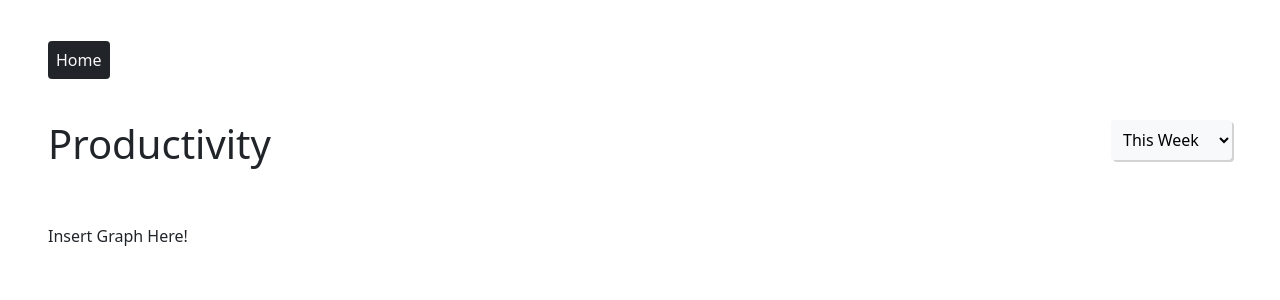
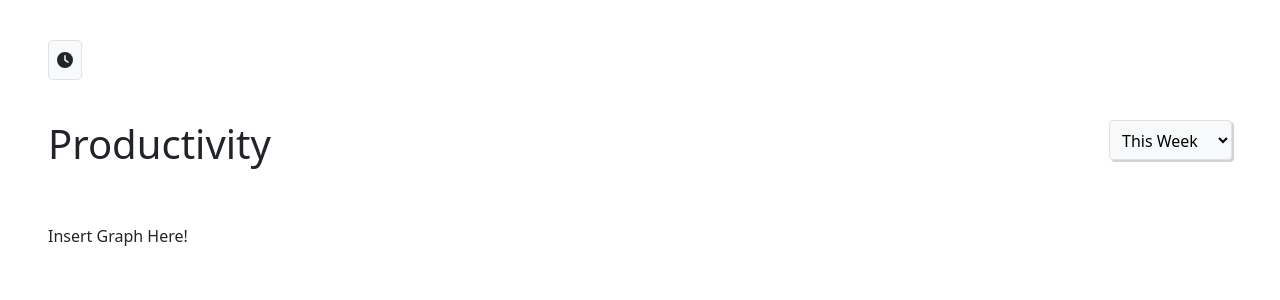
Before and after one commit to Lim-Wei-Jie/Focustudy, a Vue app in the folder frontend/: page /analytics in a window 1280 px wide. Shown: the top 300 px of the page. Built offline with nearby package versions, Linux system fonts and the light colour scheme; no server answers.

Commit message:
Installed fontawesome

```diff
--- a/frontend/package.json
+++ b/frontend/package.json
@@ -8,6 +8,9 @@
     "lint": "vue-cli-service lint"
   },
   "dependencies": {
+    "@fortawesome/fontawesome-svg-core": "^6.1.0",
+    "@fortawesome/free-solid-svg-icons": "^6.1.0",
+    "@fortawesome/vue-fontawesome": "^3.0.0-5",
     "@popperjs/core": "^2.11.4",
     "axios": "^0.21.4",
     "bootstrap": "^5.1.3",
--- a/frontend/src/components/Analytics.vue
+++ b/frontend/src/components/Analytics.vue
@@ -2,7 +2,11 @@
   <div>
     <div class="d-flex justify-content-between mx-5">
       <h1>Productivity</h1>
-      <select class="p-2 bg-light rounded border-0" v-model="timeRange" @change="updateGraph">
+      <select
+        class="p-2 bg-light rounded border"
+        v-model="timeRange"
+        @change="updateGraph"
+      >
         <option value="week">This Week</option>
         <option value="month">This Month</option>
         <option value="year">This Year</option>
@@ -14,30 +18,35 @@
 </template>
 
 <script>
-import {getTimesAll, getTimesYear, getTimesMonth, getTimesWeek} from "../endpoint/endpoint.js"
+import {
+  getTimesAll,
+  getTimesYear,
+  getTimesMonth,
+  getTimesWeek,
+} from "../endpoint/endpoint.js";
 export default {
   name: "Analytics",
   data() {
     return {
-          timeRange: "week"
-      }
+      timeRange: "week",
+    };
   },
   methods: {
     updateGraph() {
       if (this.timeRange == "all") {
-              getTimesAll()
+        getTimesAll();
       } else if (this.timeRange == "year") {
-              getTimesYear()
-          } else if  (this.timeRange == "month") {
-              getTimesMonth()
+        getTimesYear();
+      } else if (this.timeRange == "month") {
+        getTimesMonth();
       } else {
-              getTimesWeek()
-          }
+        getTimesWeek();
       }
     },
+  },
   created() {
-      getTimesWeek()
-  }
+    getTimesWeek();
+  },
 };
 </script>
 
--- a/frontend/src/main.js
+++ b/frontend/src/main.js
@@ -2,6 +2,11 @@ import { createApp } from "vue";
 import App from "./App.vue";
 import router from "./router";
 import store from "./store";
-import 'bootstrap/dist/css/bootstrap.min.css'
+import 'bootstrap/dist/css/bootstrap.min.css';
+import { library } from '@fortawesome/fontawesome-svg-core'
+import { fas } from '@fortawesome/free-solid-svg-icons'
+import { FontAwesomeIcon } from '@fortawesome/vue-fontawesome'
 
-createApp(App).use(store).use(router).mount("#app");
+library.add(fas);
+
+createApp(App).use(store).use(router).component('fa', FontAwesomeIcon).mount("#app");
--- a/frontend/src/views/AnalyticsView.vue
+++ b/frontend/src/views/AnalyticsView.vue
@@ -1,7 +1,11 @@
 <template>
   <div>
     <div class="m-5">
-        <router-link to="/" class="bg-dark p-2 text-light rounded text-decoration-none">Home</router-link>
+      <router-link
+        to="/"
+        class="bg-light p-2 text-dark rounded-3 text-decoration-none border"
+        ><fa icon="clock"
+      /></router-link>
     </div>
     <Analytics></Analytics>
   </div>
@@ -14,9 +18,9 @@ import Analytics from "@/components/Analytics.vue";
 export default {
   name: "AnalyticsView",
   components: {
-    Analytics
-  }
-}
+    Analytics,
+  },
+};
 </script>
 
 <style scoped>
--- a/frontend/src/views/HomeView.vue
+++ b/frontend/src/views/HomeView.vue
@@ -1,7 +1,11 @@
 <template>
   <div>
     <div class="m-5">
-        <router-link to="/analytics" class="bg-dark p-2 text-light rounded text-decoration-none">Analytics</router-link>
+      <router-link
+        to="/analytics"
+        class="bg-light p-2 text-dark rounded-3 text-decoration-none border"
+        ><fa icon="chart-simple"
+      /></router-link>
     </div>
     <Timer></Timer>
   </div>
@@ -14,7 +18,7 @@ import Timer from "@/components/Timer.vue";
 export default {
   name: "Homeview",
   components: {
-    Timer
+    Timer,
   }
-}
+};
 </script>
```
Also changed, not shown: 1 other file (tests, documents, lock files or other folders). Lines whose indentation alone changed are shown as unchanged.
